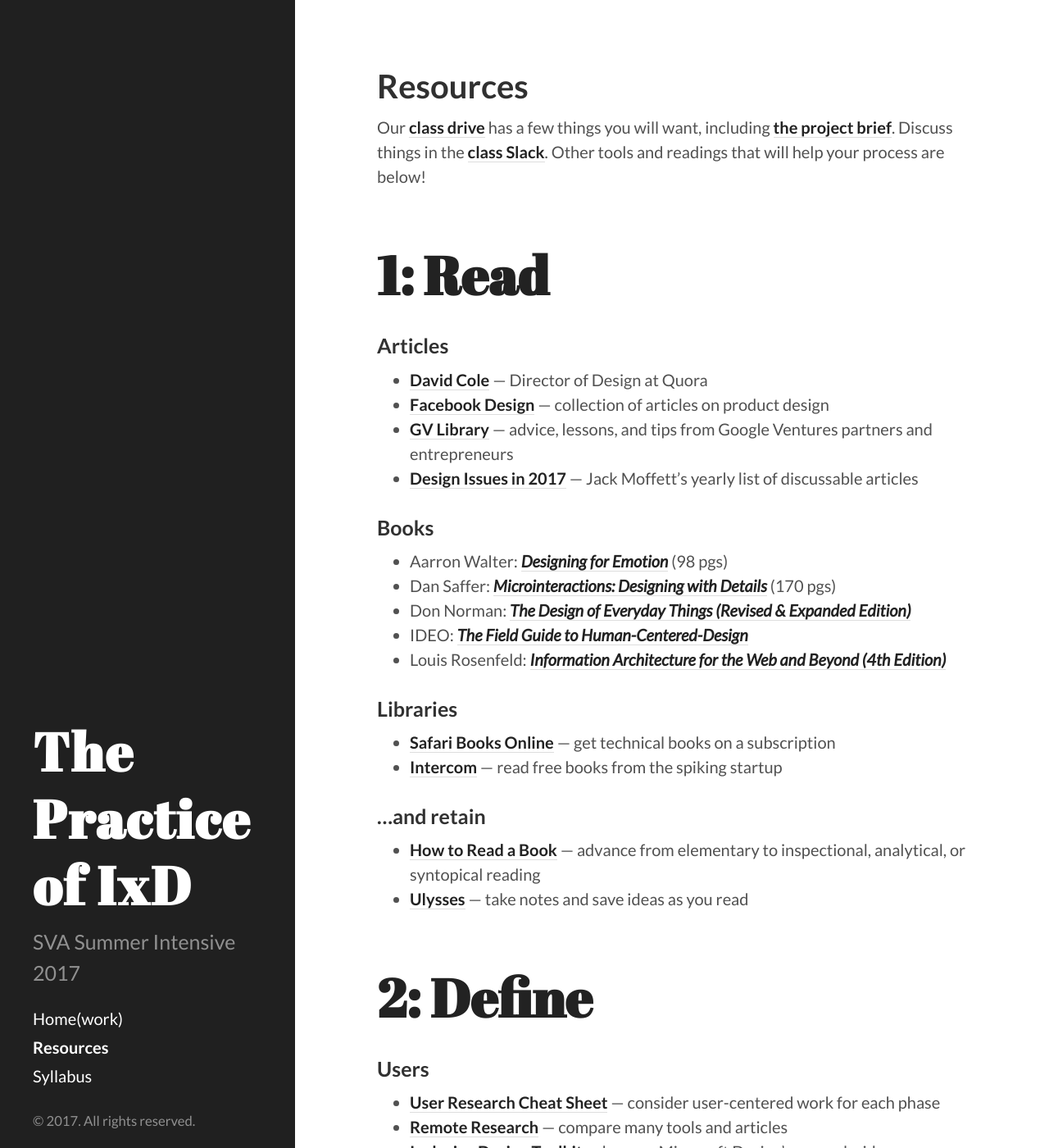
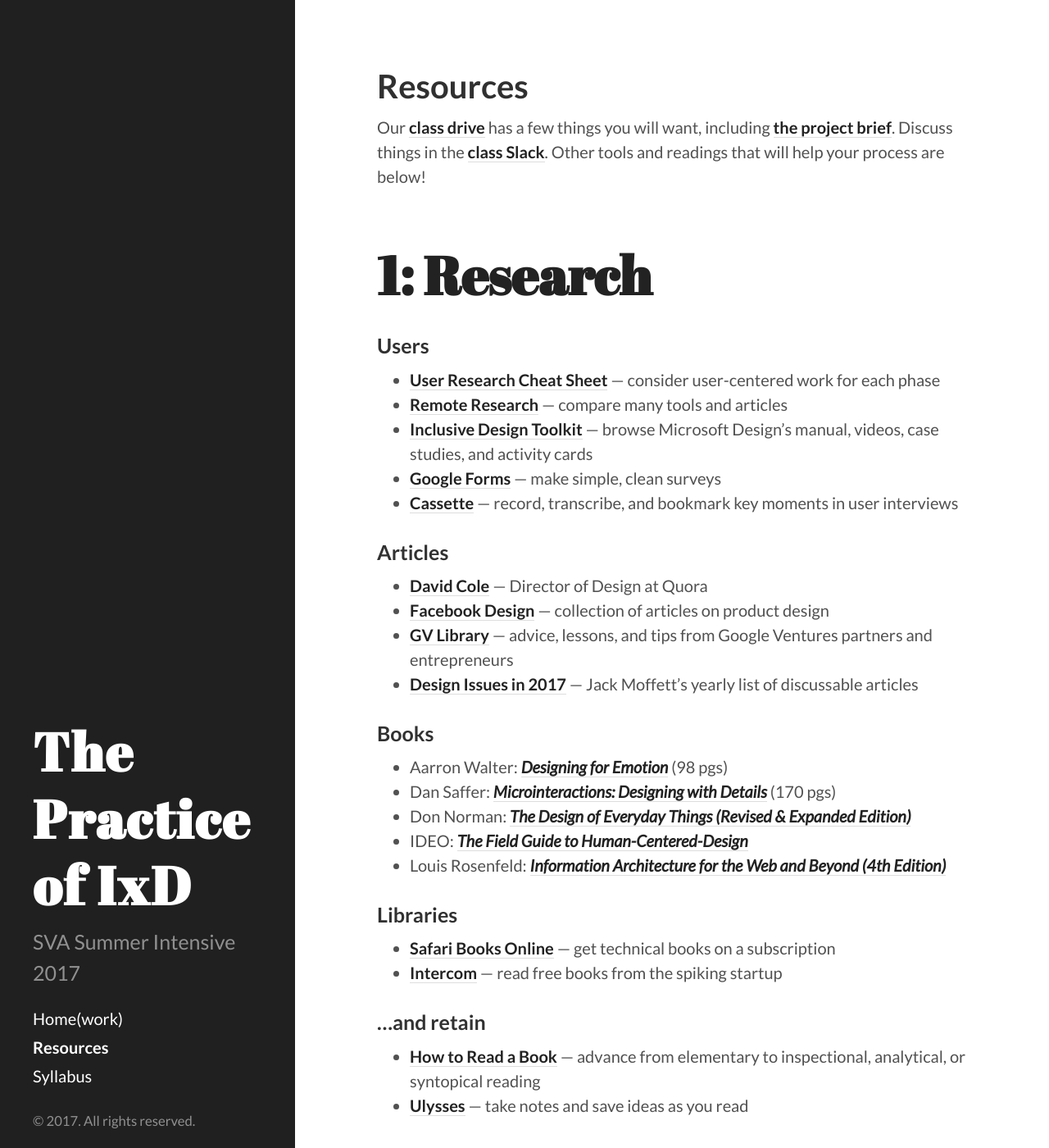
Before and after one commit to energy7/practiceixd, a Jekyll site: the page built from resources.md, in a window 1280 px wide and 1400 px high. Shown: the whole window at 82% size. Built offline with Jekyll 4.4.1, drawn with Linux system fonts in a browser that asks for light colours; some of the changed text lies outside the part shown.

Commit message:
change Read to Research

```diff
--- a/resources.md
+++ b/resources.md
@@ -6,8 +6,15 @@
 
 Our [class drive](https://drive.google.com/drive/folders/0B2Z6ydcCAmjjMWFYR0h3MGdIeTQ?usp=sharing) has a few things you will want, including [the project brief](http://bit.ly/practice-ixd-brief). Discuss things in the [class Slack](http://sva-ixd.slack.com). Other tools and readings that will help your process are below!
 
-###### 1: Read
+###### 1: Research
 
+### Users
+
+* [User Research Cheat Sheet](https://www.nngroup.com/articles/ux-research-cheat-sheet/?ref=uxdesignweekly) — consider user-centered work for each phase
+* [Remote Research](http://remoteresear.ch/tools) — compare many tools and articles
+* [Inclusive Design Toolkit](https://www.microsoft.com/en-us/design/inclusive) — browse Microsoft Design's manual, videos, case studies, and activity cards
+* [Google Forms](https://www.google.com/forms/about/) — make simple, clean surveys
+* [Cassette](http://www.cassette.design/) — record, transcribe, and bookmark key moments in user interviews
 
 ### Articles
 * [David Cole](http://davidcole.me/) — Director of Design at Quora
```
Also changed, not shown: other parts of resources.md (+4 -6 lines).
